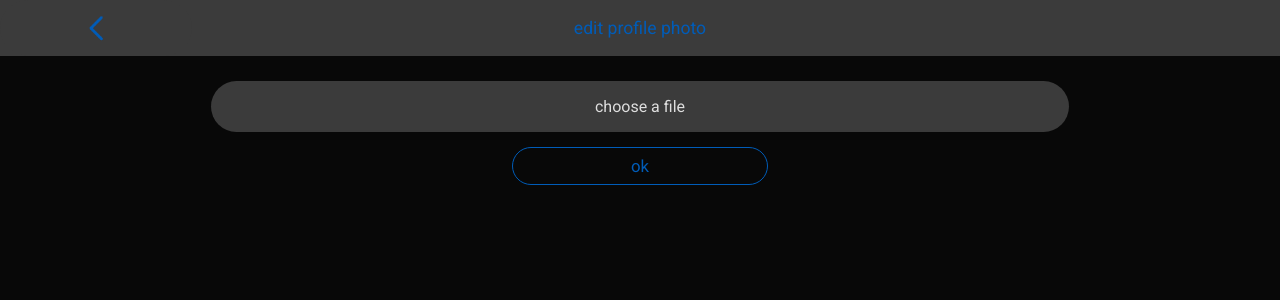
After one commit to stevensun369/meshnet, a Django app: page /profile/edit/photo in a window 1280 px wide. The commit adds this page. Shown: the top 300 px of the page. Run offline with Django 3.2, Linux system fonts and the light colour scheme; a user stored in the database is signed in; tables that the repository leaves empty hold one stand-in row (values such as "Sample post").

Commit message:
Finished with the profile photo edit

```diff
--- a/accounts/urls.py
+++ b/accounts/urls.py
@@ -7,6 +7,7 @@ urlpatterns = [
     path('profile/edit/', views.profile_edit, name='profile_edit'),
     path('profile/edit/username', views.profile_edit_username, name='profile_edit_username'),
     path('profile/edit/bio', views.profile_edit_bio, name='profile_edit_bio'),
+    path('profile/edit/photo', views.profile_edit_photo, name='profile_edit_photo'),
     path('me' , views.profile_me, name='profile_me'),
     path('<str:username>/', views.profile, name='profile'),
     path('welcome', views.welcome, name='welcome'),
--- a/accounts/views.py
+++ b/accounts/views.py
@@ -2,6 +2,7 @@ from django.shortcuts import render, redirect
 from django.contrib import messages
 from django.contrib.auth.models import User
 from django.contrib import auth
+from django.core.files.storage import FileSystemStorage
 
 from models_core.models import UserProfile, Post
 
@@ -217,6 +218,31 @@ def profile_edit_bio(request):
         }
         return render(request, 'accounts/profile_edit_bio.html', context)
 
+def profile_edit_photo(request):
+    user = User.objects.get(username=request.user)
+    user_profile = UserProfile.objects.get(relation_email=user.email)
+
+    if request.method == "POST" and request.FILES['profile_photo']:
+        profile_photo = request.FILES['profile_photo']
+
+        fs = FileSystemStorage()
+
+        filename = fs.save(user.email + '/' + profile_photo.name, profile_photo)
+
+        uploaded_file_url = fs.url(filename)
+
+        user_profile.profile_photo_url = uploaded_file_url
+        user_profile.save()
+
+        return redirect('/profile/edit')
+
+    context = {
+        'user': user,
+        'user_profile': user_profile,
+    }
+
+    return render(request, 'accounts/profile_edit_photo.html', context)
+
 def welcome(request):
     return render(request, 'accounts/welcome.html')
 
--- a/models_core/models.py
+++ b/models_core/models.py
@@ -7,7 +7,7 @@ from django.contrib.auth.models import User
 class UserProfile(models.Model):
     relation_email = models.TextField()
 
-    profile_photo = models.ImageField(upload_to='profile', default='profile/profile.png')
+    profile_photo_url = models.TextField(default='media/profile/profile.png')
 
     bio = models.TextField(blank=True)
 
--- a/static/css/home.css
+++ b/static/css/home.css
@@ -68,6 +68,7 @@ header {
 
 .header-profile-img {
     height: calc(var(--header-height) - var(--header-space));
+    width: calc(var(--header-height) - var(--header-space));
     margin: auto;
     margin-top: calc(var(--header-space) / 2);
     border-radius: 300px;
--- a/static/css/post.css
+++ b/static/css/post.css
@@ -47,6 +47,7 @@
 }
 
 .post-profile-img {
+    width: var(--header-height);
     height: var(--header-height);
     float: left;
     margin-left: 2vh;
--- a/static/css/profile.css
+++ b/static/css/profile.css
@@ -162,6 +162,7 @@ section {
 
 .profile-img {
     height: var(--profile-img-height);
+    width: var(--profile-img-height);
     border-radius: 300px;
     float: left;
     margin-left: 1vh;
--- a/static/css/profile_edit.css
+++ b/static/css/profile_edit.css
@@ -200,3 +200,45 @@ section {
     text-align: center;
     font-family: 'Roboto', sans-serif;
 }
+
+.small-space {
+    height: calc(var(--header-height) / 1.5);
+    width: 100%;
+}
+
+.form-input-file-label {
+    color: var(--white);
+    font-family: 'Roboto', sans-serif;
+    cursor: pointer;
+    margin-top: 5vh;
+    background: var(--gray-color);
+    padding: 2vh;
+    padding-left: 30vw;
+    padding-right: 30vw;
+    text-align: center;
+    border-radius: 300px;
+}
+
+.form-input-file-label:focus, .form-input-file-label:active {
+    background: var(--gray-dark);
+}
+
+.form-input-file {
+    width: 0.1px;
+	height: 0.1px;
+	opacity: 0;
+	overflow: hidden;
+	position: absolute;
+	z-index: -1;
+}
+
+.form-button-submit {
+    background: var(--black-color);
+    color: var(--main);
+    outline: none;
+    border: 1px solid var(--main);
+    border-radius: 300px;
+    padding: 1vh;
+    width: 20vw;
+    font-size: 1.05em;
+}
--- a/templates/accounts/followers.html
+++ b/templates/accounts/followers.html
@@ -26,7 +26,7 @@
             {% for follower,follower_profile in zipped_followers %}
                 <div class="user">
                     <a href="/{{ follower.username }}">
-                        <img src="{{ follower_profile.profile_photo.url }}" class="user-profile-photo">
+                        <img src="{{ follower_profile.profile_photo_url }}" class="user-profile-photo">
                     </a>
 
                     <a href="/{{ follower.username }}">
--- a/templates/accounts/following.html
+++ b/templates/accounts/following.html
@@ -28,7 +28,7 @@
 
 
                     <a href="/{{ following.username }}">
-                        <img src="{{ following_profile.profile_photo.url }}" class="user-profile-photo">
+                        <img src="{{ following_profile.profile_photo_url }}" class="user-profile-photo">
                     </a>
 
                     <a href="/{{ following.username }}">
--- a/templates/accounts/me.html
+++ b/templates/accounts/me.html
@@ -36,7 +36,7 @@
 
     <section>
         <div class="profile">
-            <img src="{{ user_profile.profile_photo.url }}" class="profile-img">
+            <img src="{{ user_profile.profile_photo_url }}" class="profile-img">
 
             <div class="profile-info">
                 <div class="profile-info-row">
@@ -89,7 +89,7 @@
 
                 <div class="post">
 
-                    <img src="{{ user_profile.profile_photo.url }}" class="post-profile-img">
+                    <img src="{{ user_profile.profile_photo_url }}" class="post-profile-img">
 
                     <div class="post-info">
                         <div class="post-info-row user-handle">
--- a/templates/accounts/profile.html
+++ b/templates/accounts/profile.html
@@ -38,7 +38,7 @@
 
     <section>
         <div class="profile">
-            <img src="{{ target_profile.profile_photo.url }}" class="profile-img">
+            <img src="{{ target_profile.profile_photo_url }}" class="profile-img">
 
             <div class="profile-info">
                 <div class="profile-info-row">
@@ -124,7 +124,7 @@
 
                 <div class="post">
 
-                    <img src="{{ target_profile.profile_photo.url }}" class="post-profile-img">
+                    <img src="{{ target_profile.profile_photo_url }}" class="post-profile-img">
 
                     <div class="post-info">
                         <div class="post-info-row user-handle">
--- /dev/null
+++ b/templates/accounts/profile_edit_photo.html
@@ -0,0 +1,46 @@
+{% extends '../base.html' %}
+
+{% load static %}
+
+{% block extrastyle %}
+
+    <link rel="stylesheet" href="{% static 'css/profile_edit.css' %}">
+    <link rel="stylesheet" href="{% static 'css/profile.css' %}">
+
+
+{% endblock extrastyle %}
+
+{% block content %}
+
+    <header>
+        <button onclick="goback()" class="header-back-button">
+            <img src="{% static 'img/back-blue.png' %}" alt="" class="header-back-button-img">
+        </button>
+
+        <div class="header-title">
+            <span class="handle">edit profile photo</span>
+        </div>
+    </header>
+
+    <div class="space"></div>
+
+    <form class="form" method="post" enctype="multipart/form-data">
+        {% csrf_token %}
+
+        <div class="small-space"></div>
+
+        <input type="file" id="profile_photo" name="profile_photo" class="form-input-file">
+
+        <label for="profile_photo" class="form-input-file-label">choose a file</label><br><br><br>
+
+        <button class="form-button-submit" type="submit">
+            ok
+        </button>
+    </form>
+
+    {% if uploaded_file_url %}
+        <p>file uploaded at: <a href="{{ uploaded_file_url }}">{{ uploaded_file_url }}</a></p>
+    {% endif %}
+
+
+{% endblock content %}
--- a/templates/feed/add.html
+++ b/templates/feed/add.html
@@ -26,7 +26,7 @@
     <section>
 
         <div class="profile-photo-container">
-            <img src="{{ user_profile.profile_photo.url }}" alt="" class="profile-photo">
+            <img src="{{ user_profile.profile_photo_url }}" alt="" class="profile-photo">
         </div>
 
 
--- a/templates/feed/home.html
+++ b/templates/feed/home.html
@@ -19,7 +19,7 @@
     <header>
         <div class="header-profile">
             <a href="/me">
-                <img src="{{ user_profile.profile_photo.url }}" alt="" class="header-profile-img">
+                <img src="{{ user_profile.profile_photo_url }}" alt="" class="header-profile-img">
             </a>
         </div>
 
@@ -47,7 +47,7 @@
             <div class="post">
 
                 <a href="{{ post.relation_user.username }}">
-                    <img src="{{ post.relation_user_profile.profile_photo.url }}" alt="" class="post-profile-img">
+                    <img src="{{ post.relation_user_profile.profile_photo_url }}" alt="" class="post-profile-img">
                 </a>
 
                 <a href="{{ post.relation_user.username }}">
--- a/templates/feed/post.html
+++ b/templates/feed/post.html
@@ -31,7 +31,7 @@
         <div class="post">
 
             <a href="/{{ target.username }}">
-                <img src="{{ target_profile.profile_photo.url }}" alt="" class="post-profile-img">
+                <img src="{{ target_profile.profile_photo_url }}" alt="" class="post-profile-img">
             </a>
 
             <a href="/{{ target.username }}">
@@ -73,7 +73,7 @@
 
             <div class="comment">
                 <a href="/{{ comment.relation_user.username }}">
-                    <img src="{{ comment.relation_user_profile.profile_photo.url }}" alt="" class="comment-profile-img">
+                    <img src="{{ comment.relation_user_profile.profile_photo_url }}" alt="" class="comment-profile-img">
                 </a>
 
                 <a href="/{{ comment.relation_user.username }}">
--- a/templates/search/search.html
+++ b/templates/search/search.html
@@ -34,7 +34,7 @@
 
 
                     <a href="/{{ user.username }}">
-                        <img src="{{ user_profile.profile_photo.url }}" class="user-profile-photo">
+                        <img src="{{ user_profile.profile_photo_url }}" class="user-profile-photo">
                     </a>
 
                     <a href="/{{ user.username }}">
```
Also changed, not shown: templates/accounts/profile_edit.html (+11 -1 lines), models_core/migrations/0003_userprofile_profile_photo_url.py (added), models_core/migrations/0004_remove_userprofile_profile_photo.py (added), 1 other file.
